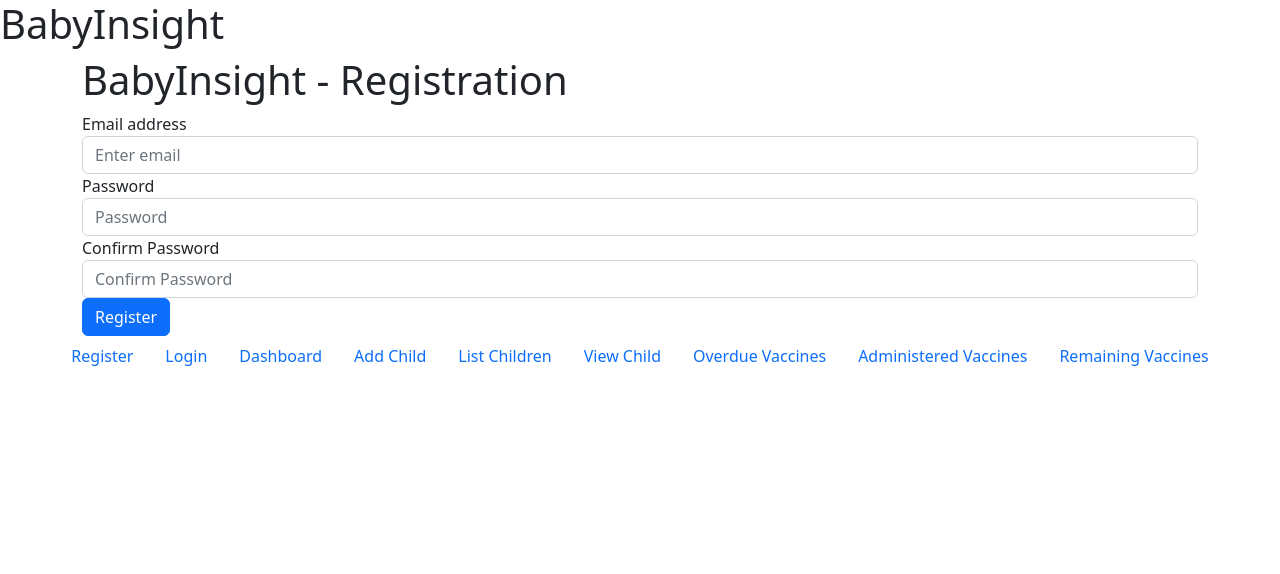
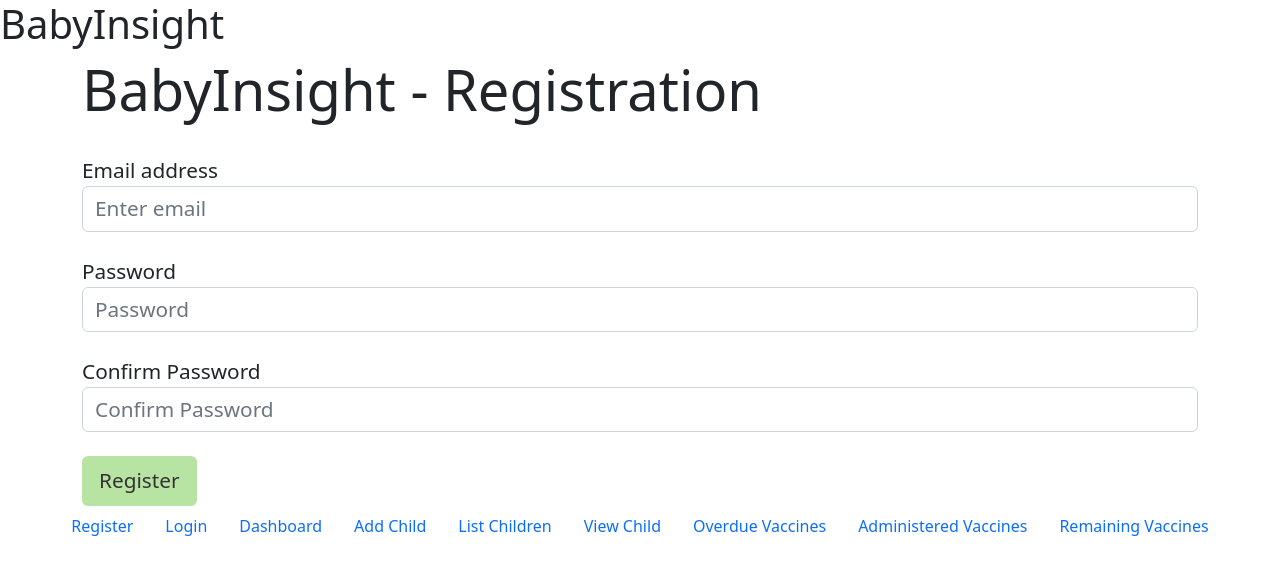
Before and after one commit to jeanpolbac/BabyInsight-Frontend, an Angular app: page /register in a window 1280 px wide. Shown: the top 574 px of the page. Built offline with nearby package versions, Linux system fonts and the light colour scheme.

Commit message:
Add CSS styling to register.component.html and login.component.html

```diff
--- a/src/app/authentication/login/login.component.html
+++ b/src/app/authentication/login/login.component.html
@@ -1,14 +1,15 @@
-<div class="container">
-  <h1>BabyInsight - Login</h1>
-  <form (ngSubmit)="onSubmit()">
-    <div class="form-group">
-      <label for="exampleInputEmail1">Email address</label>
-      <input type="email" class="form-control" id="exampleInputEmail1" aria-describedby="emailHelp" placeholder="Enter email" [(ngModel)]="email" name="email" required>
+<!-- Login Form -->
+<div class="container mt-6 pt-6 center-container">
+  <h1 class="display-4">BabyInsight - Login</h1>
+  <form (ngSubmit)="onSubmit()" class="pt-4">
+    <div class="form-group mb-4">
+      <label for="exampleInputEmail1" style="font-size: 1.3rem">Email address</label>
+      <input type="email" class="form-control" id="exampleInputEmail1" aria-describedby="emailHelp" placeholder="Enter email" [(ngModel)]="email" name="email" required style="font-size: 1.3rem">
     </div>
-    <div class="form-group">
-      <label for="exampleInputPassword1">Password</label>
-      <input type="password" class="form-control" id="exampleInputPassword1" placeholder="Password" [(ngModel)]="password" name="password" required>
+    <div class="form-group mb-4">
+      <label for="exampleInputPassword1" style="font-size: 1.3rem">Password</label>
+      <input type="password" class="form-control rounded" id="exampleInputPassword1" placeholder="Password" [(ngModel)]="password" name="password" required style="font-size: 1.3rem">
     </div>
-    <button type="submit" class="btn btn-primary">Submit</button>
+    <button type="submit" class="btn btn-lg rounded" style="background-color: #B8E4A3; color: #333; font-size: 1.3rem;">Submit</button>
   </form>
 </div>
--- a/src/app/authentication/register/register.component.html
+++ b/src/app/authentication/register/register.component.html
@@ -1,18 +1,19 @@
-<div class="container">
-  <h1>BabyInsight - Registration</h1>
-  <form (ngSubmit)="onSubmit()">
-    <div class="form-group">
-      <label for="email">Email address</label>
-      <input type="email" class="form-control" id="email" aria-describedby="emailHelp" placeholder="Enter email" [(ngModel)]="email" name="email" required>
+<!-- Registration Form -->
+<div class="container mt-6 pt-6 center-container">
+  <h1 class="display-4">BabyInsight - Registration</h1>
+  <form (ngSubmit)="onSubmit()" class="pt-4">
+    <div class="form-group mb-4">
+      <label for="exampleInputEmail1" style="font-size: 1.3rem">Email address</label>
+      <input type="email" class="form-control" id="exampleInputEmail1" aria-describedby="emailHelp" placeholder="Enter email" [(ngModel)]="email" name="email" required style="font-size: 1.3rem">
     </div>
-    <div class="form-group">
-      <label for="password">Password</label>
-      <input type="password" class="form-control" id="password" placeholder="Password" [(ngModel)]="password" name="password" required>
+    <div class="form-group mb-4">
+      <label for="exampleInputPassword1" style="font-size: 1.3rem">Password</label>
+      <input type="password" class="form-control rounded" id="exampleInputPassword1" placeholder="Password" [(ngModel)]="password" name="password" required style="font-size: 1.3rem">
     </div>
-    <div class="form-group">
-      <label for="confirmPassword">Confirm Password</label>
-      <input type="password" class="form-control" id="confirmPassword" placeholder="Confirm Password" [(ngModel)]="confirmPassword" name="confirmPassword" required>
+    <div class="form-group mb-4">
+      <label for="confirmPassword" style="font-size: 1.3rem">Confirm Password</label>
+      <input type="password" class="form-control rounded" id="confirmPassword" placeholder="Confirm Password" [(ngModel)]="confirmPassword" name="confirmPassword" required style="font-size: 1.3rem">
     </div>
-    <button type="submit" class="btn btn-primary">Register</button>
+    <button type="submit" class="btn btn-lg rounded" style="background-color: #B8E4A3; color: #333; font-size: 1.3rem;">Register</button>
   </form>
 </div>
```
